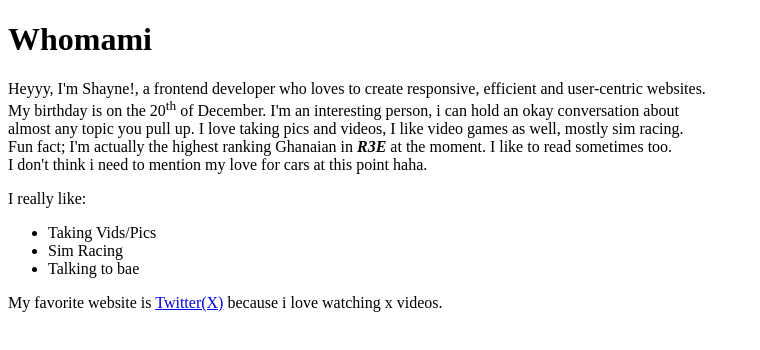
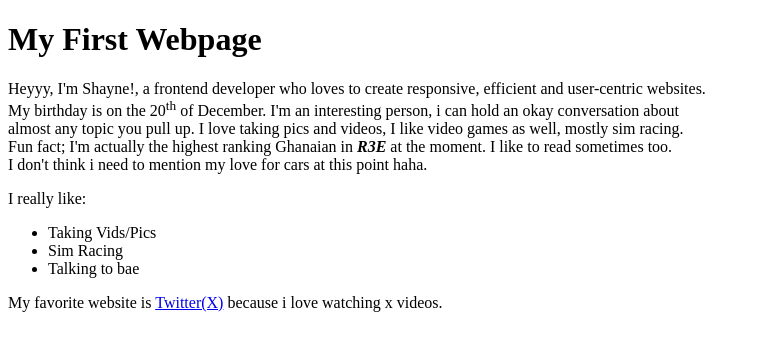
Before and after one commit to WindowsM16a/STS_Group_Assignments, a plain HTML site: page group1.html in a window 1280 px wide. Shown: the whole page, without its empty margins (0-760 px from the left). Drawn offline with Linux system fonts and the light colour scheme.

Commit message:
minor correction with heading

```diff
--- a/group1.html
+++ b/group1.html
@@ -10,7 +10,7 @@
 <body>
   <header>
     <h1>
-      Whomami
+      My First Webpage
     </h1>
   </header>
 
```
